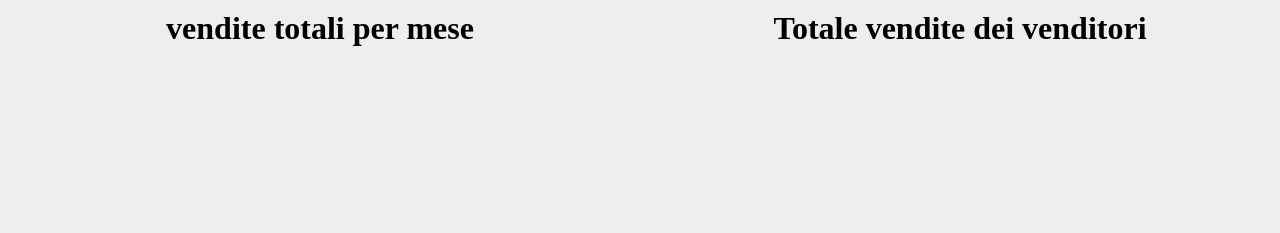
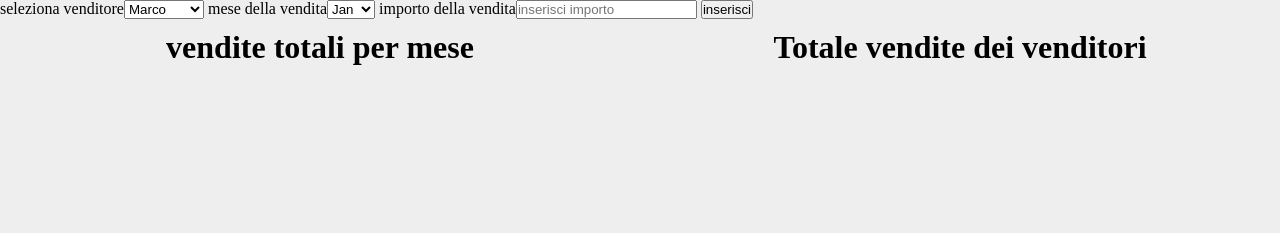
Before and after one commit to Leitino/ajax-ex-chartbool, a plain HTML site: page index.html in a window 1280 px wide. Drawn offline with nearby package versions, Linux system fonts and the light colour scheme; no server answers.

Commit message:
Milestone 2 problemi con la data della vendita

```diff
--- a/index.html
+++ b/index.html
@@ -9,6 +9,28 @@
     <title>ajax-ex-chartbool</title>
   </head>
   <body>
+    <label>seleziona venditore</label><select class="lista-venditori" name="">
+      <option value="Marco">Marco</option>
+      <option value="Giuseppe">Giuseppe</option>
+      <option value="Riccardo">Riccardo</option>
+      <option value="Roberto">Roberto</option>
+    </select>
+    <label>mese della vendita</label><select class="mese-vendita" name="">
+      <option>Jan</option>
+      <option>Feb</option>
+      <option>Mar</option>
+      <option>Apr</option>
+      <option>May</option>
+      <option>Jun</option>
+      <option>Jul</option>
+      <option>Aug</option>
+      <option>Sep</option>
+      <option>Oct</option>
+      <option>Nov</option>
+      <option>Dec</option>
+    </select>
+    <label>importo della vendita</label><input class="input-vendita" type="text" name="" value="" placeholder="inserisci importo">
+    <button class="button" type="button" name="button">inserisci</button>
     <div class="grafico">
       <div class="grafico_titolo">
         <h1>vendite totali per mese</h1>
--- a/main.js
+++ b/main.js
@@ -11,6 +11,24 @@ $(function() {
       alert('si è verificato un errore')
     }
   });
+  $('.button').click(function() {
+    var valoreVenditore = $('.lista-venditori').val()
+    var valoreImporto = parseInt($(".input-vendita").val());
+    console.log(valoreVenditore, valoreMese, valoreImporto)
+    $.ajax({
+      url:"http://138.68.64.12:3018/sales",
+      method: "POST",
+      data: {
+        salesman:	valoreVenditore,
+        amount:	valoreImporto,
+      },
+      success:function(data){
+        console.log(data)
+      },
+    });
+
+  })
+
 });
 function printPieChart(vendite) {
   var dati= getDataForPieChart(vendite)
--- a/style.css
+++ b/style.css
@@ -21,3 +21,6 @@ body{
 .grafico_titolo{
   text-align: center;
 }
+.input{
+  width: 100px;
+}
```
